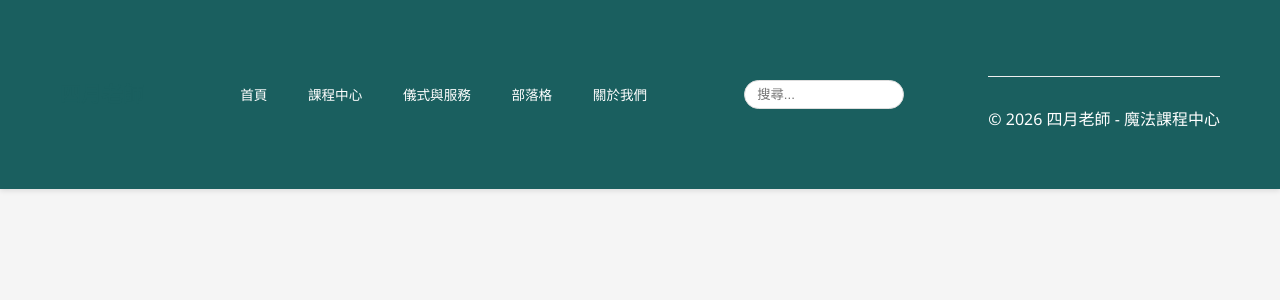
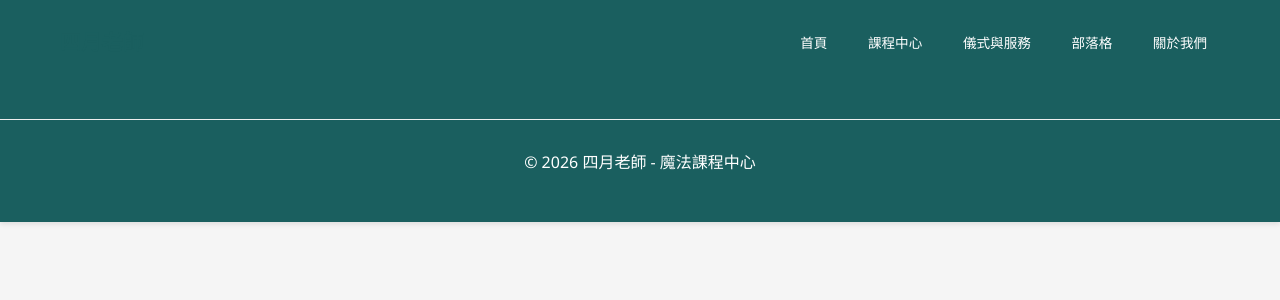
Before and after one commit to light4uliuphone-lang/hoodoo, a Jekyll site: the page built from index.html, in a window 1280 px wide. Shown: the top 300 px of the page. Built offline with Jekyll 4.4.1, drawn with Linux system fonts in a browser that asks for light colours; comment, search, counter and statistics services are not loaded.

Commit message:
Update default.html

```diff
--- a/_layouts/default.html
+++ b/_layouts/default.html
@@ -37,21 +37,7 @@
             <li><a href="{{ '/about/' | relative_url }}">關於我們</a></li>
         </ul>
 
-     <div class="search-area" style="position: relative;">
-    <input type="text" id="search-input" placeholder="搜尋..." autocomplete="off">
-    <ul id="results-container" style="
-        position: absolute;
-        top: 40px;
-        right: 0;
-        width: 300px;
-        background: white;
-        box-shadow: 0 5px 15px rgba(0,0,0,0.2);
-        list-style: none;
-        padding: 0;
-        margin: 0;
-        z-index: 999;
-        border-radius: 8px;
-        overflow: hidden;">
+
     </ul>
 </div>
 
```
